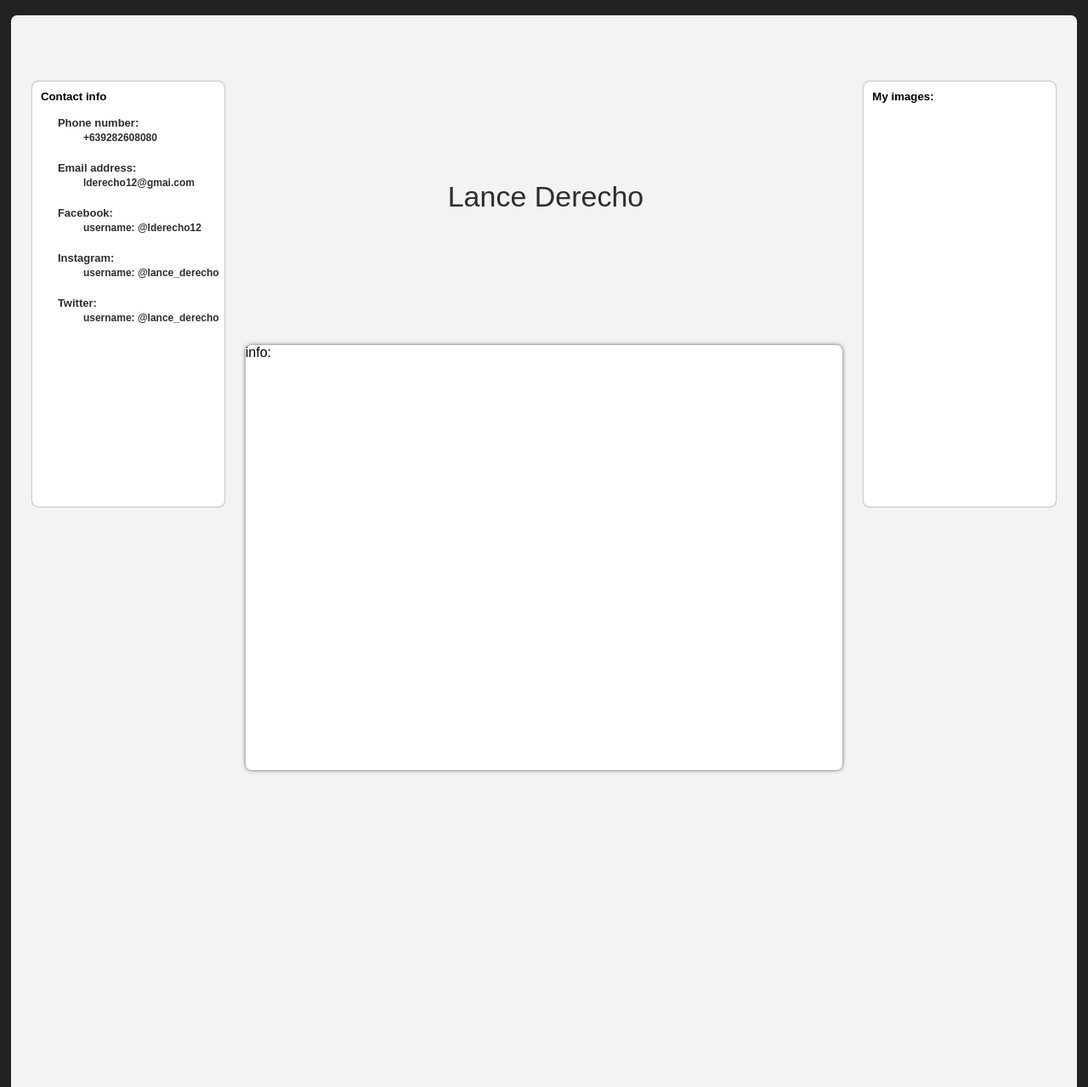
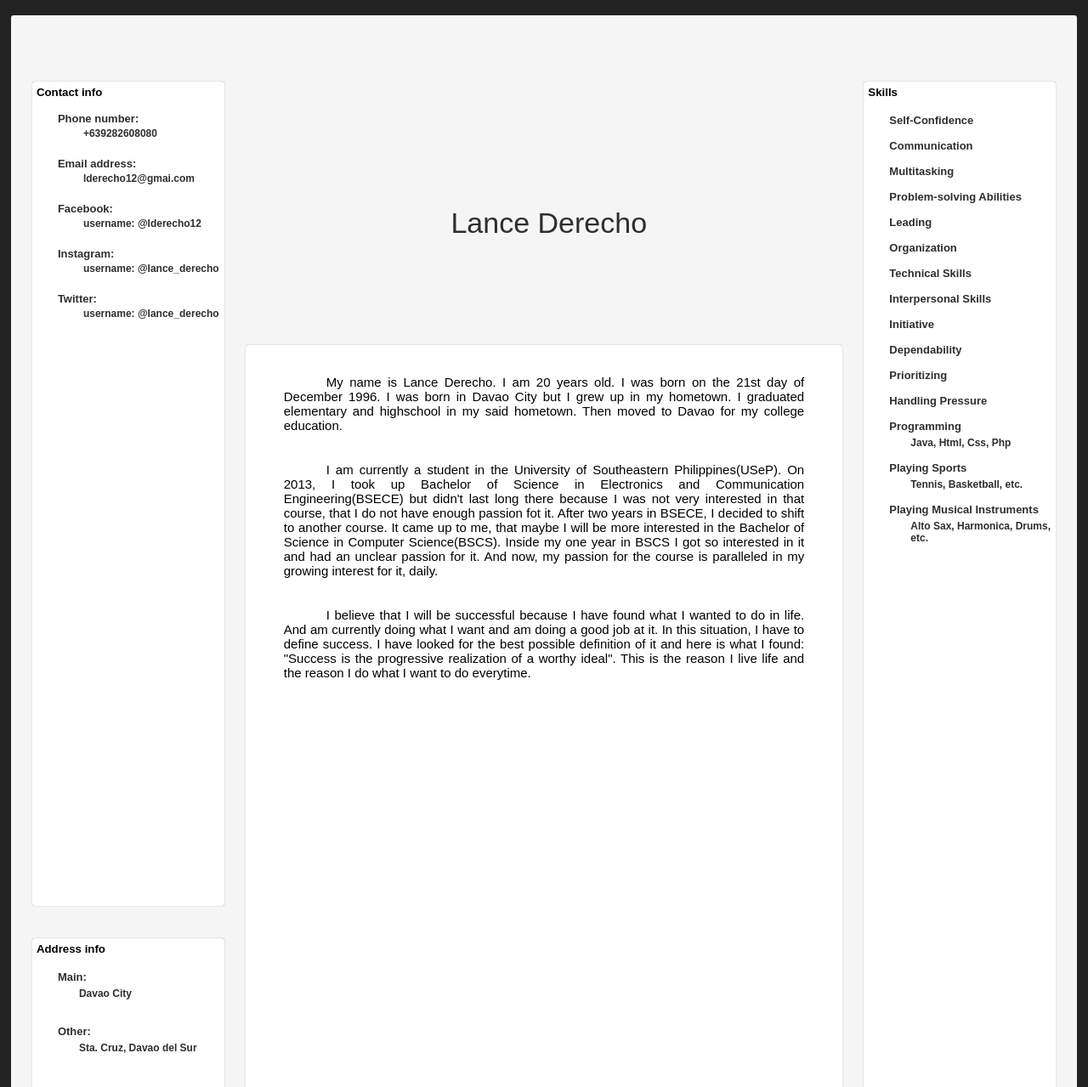
Before and after one commit to lancederecho/DERECHO_Lance_PersonalWebsite, a PHP site: page /aboutme.php in a window 1280 px wide. Shown: the part 661-1940 px from the top of the page at 85% size. Run offline with PHP 8.4, Linux system fonts and the light colour scheme.

Commit message:
71st| Added basic information, etc.

```diff
--- a/aboutme.php
+++ b/aboutme.php
@@ -85,16 +85,86 @@
                     <br></br>
                 </ul>
             </div>
-            <div class="extraimages">
+            <div class="addressinfo">
                 <h5>
-                    My images:
+                    Address info
                 </h5>
+                <ul>
+                    Main:
+                    <li>Davao City</li>
+                    <br></br>
+                    Other:
+                    <li>Sta. Cruz, Davao del Sur</li>
+                    <br></br>
+                </ul>
+            </div>
+            <div class="skills">
+                <h5>
+                    Skills
+                </h5>
+                <ul>
+                    Self-Confidence
+                    <br></br>
+                    Communication
+                    <br></br>
+                    Multitasking
+                    <br></br>
+                    Problem-solving Abilities
+                    <br></br>
+                    Leading
+                    <br></br>
+                    Organization
+                    <br></br>
+                    Technical Skills
+                    <br></br>
+                    Interpersonal Skills
+                    <br></br>
+                    Initiative
+                    <br></br>
+                    Dependability
+                    <br></br>
+                    Prioritizing
+                    <br></br>
+                    Handling Pressure
+                    <br></br>
+                    Programming
+                    <li>Java, Html, Css, Php</li>
+                    <br>
+                    Playing     Sports
+                    <li>Tennis, Basketball, etc.</li>
+                    <br>
+                    Playing Musical Instruments
+                    <li>Alto Sax, Harmonica, Drums, etc.</li>
+                    <br>
+                </ul>
             </div>
             <div class="profname">
                 <a href="aboutme.php" class="profname">Lance Derecho</a>
             </div>
             <div class="infoaboutme">
-                info:
+                <p class="infoaboutme">
+                    My name is Lance Derecho. I am 20 years old. I was born on the 21st day of December 1996.
+                    I was born in Davao City but I grew up in my hometown. I graduated elementary and highschool
+                    in my said hometown. Then moved to Davao for my college education.
+                </p>
+                <p class="infoaboutme">
+                    I am currently a student in the University of
+                    Southeastern Philippines(USeP). On 2013, I took up Bachelor of Science in
+                    Electronics and Communication Engineering(BSECE) but didn't last long there because
+                    I was not very interested in that course, that I do not have enough passion fot it.
+                    After two years in BSECE, I decided to shift to another course. It came up to me, that maybe
+                    I will be more interested in the Bachelor of Science in Computer Science(BSCS). Inside my one year
+                    in BSCS I got so interested in it and had an unclear passion for it.
+                    And now, my passion for the course is paralleled in my growing interest for it, daily.
+                </p>
+                <p class="infoaboutme">
+                     I believe that I will be successful because I have found what I wanted to do in life. And am
+                     currently doing what I want and am doing a good job at it. In this situation, I have to define
+                     success. I have looked for the best possible definition of it and here is what I found:
+                    "Success is the progressive realization of a worthy ideal". This is the reason I live life
+                    and the reason I do what I want to do everytime.
+
+                </p>
             </div>
         </div>
 
--- a/styles/aboutmestyle.css
+++ b/styles/aboutmestyle.css
@@ -22,16 +22,17 @@ div.profpic{
 
 div.contentaboutme{
     z-index: 1;
-    border-radius: 7px;
+    border-radius: 3px;
     top: 35%;
     height: 200%;
     width: 98%;
     left: 1%;
-    background-color: #F3F3F3;
+    background-color: #F5F5F5;
     position: absolute;
 }
 
 img.profpic{
+    border: 4px solid white;
     border-radius: 100px;
     height: 200px;
     width: 200px;
@@ -45,15 +46,15 @@ img.profpic:hover{
 h5{
     font-family: sans-serif;
     list-style: none;
-    margin: 10;
+    margin: 5;
 }
 
 div.contactinfo{
     position: absolute;
-    box-shadow: 0 0 2px  rgba(0,0,0,0.6);
+    box-shadow: 0 0 1px  rgba(0,0,0,0.6);
     background-color: white;
-    border-radius: 7px;
-    height: 500px;
+    border-radius: 3px;
+    height: 25%;
     width: 18%;
     left: 2%;
     top: 2%;
@@ -85,23 +86,75 @@ div.contactinfo a:hover{
     text-decoration: underline;
 }
 
-div.extraimages{
+div.addressinfo{
     position: absolute;
-    box-shadow: 0 0 2px  rgba(0,0,0,0.6);
+    box-shadow: 0 0 1px  rgba(0,0,0,0.6);
     background-color: white;
-    border-radius: 7px;
-    height: 500px;
+    border-radius: 3px;
+    height: 15%;
+    width: 18%;
+    left: 2%;
+    top: 28%;
+}
+
+div.addressinfo ul{
+    padding-left: 30px;
+    color: #2E2E2E;
+    font-family: sans-serif;
+    font-size: 13;
+    font-weight: bold;
+    padding-bottom: 3px;
+    display: inline-block;
+    list-style: none;
+}
+
+div.addressinfo li{
+    padding-top: 5px;
+    padding-left: 25px;
+    font-family: sans-serif;
+    font-size: 12;
+    color: #2E2E2E;
+    text-decoration: none;
+}
+
+
+div.skills{
+    position: absolute;
+    box-shadow: 0 0 1px  rgba(0,0,0,0.6);
+    background-color: white;
+    border-radius: 3px;
+    height: 41%;
     width: 18%;
     right: 2%;
     top: 2%;
+}
+
+div.skills ul{
+    padding-left: 30px;
+    color: #2E2E2E;
+    font-family: sans-serif;
+    font-size: 13;
+    font-weight: bold;
+    padding-bottom: 3px;
+    display: inline-block;
+    list-style: none;
+}
+
+div.skills li{
+    padding-top: 5px;
+    padding-left: 25px;
+    font-family: sans-serif;
+    font-size: 12;
+    color: #2E2E2E;
+    text-decoration: none;
 }
 
 div.profname{
     text-align: center;
     position: absolute;
     border-radius: 7px;
-    left: 39%;
-    top: 5%;
+    left: 39.3%;
+    top: 5.8%;
     height: 40px;
     width: 280px;
 }
@@ -115,19 +168,31 @@ a.profname{
 }
 
 a.profname:hover{
-    text-shadow: 0 0 500    px  rgba(0,0,0,0.6);
+    box-shadow: 0 0 2px  rgba(0,0,0,0.6);
+    background-color: #F8F8F8;
     transition: all ease-in-out 300ms;
     padding: 6px;
     border: .5px solid #2E2E2E;
 }
 
 div.infoaboutme{
-    box-shadow: 0 0 5px  rgba(0,0,0,0.6);
+    box-shadow: 0 0 1px  rgba(0,0,0,0.6);
     position: absolute;
     background-color: white;
-    border-radius: 7px;
-    height: 500px;
+    border-radius: 3px;
+    height: 33%;
     width: 56%;
     left: 22%;
     top: 10%;
+    text-align: center;
 }
+
+p.infoaboutme{
+    margin-top: 35px;
+    margin-left: 45px;
+    margin-right: 45px;
+    font-family: sans-serif;
+    font-size: 15;
+    text-align: justify;
+    text-indent: 50px;
+}
--- a/styles/navbarstyle.css
+++ b/styles/navbarstyle.css
@@ -39,18 +39,6 @@ div.navbar.shrink a {
 
 .navbarlogo:hover {
     opacity: 1;
-}
-
-.navbarlogo::before {
-    content: '';
-    display: block;
-    height: 5px;
-    background-color: white;
-
-    position: absolute;
-    top: 0;
-    width: 0%;
-    transition: all ease-in-out 300ms;
 }
 
 nav.navbar {
```
